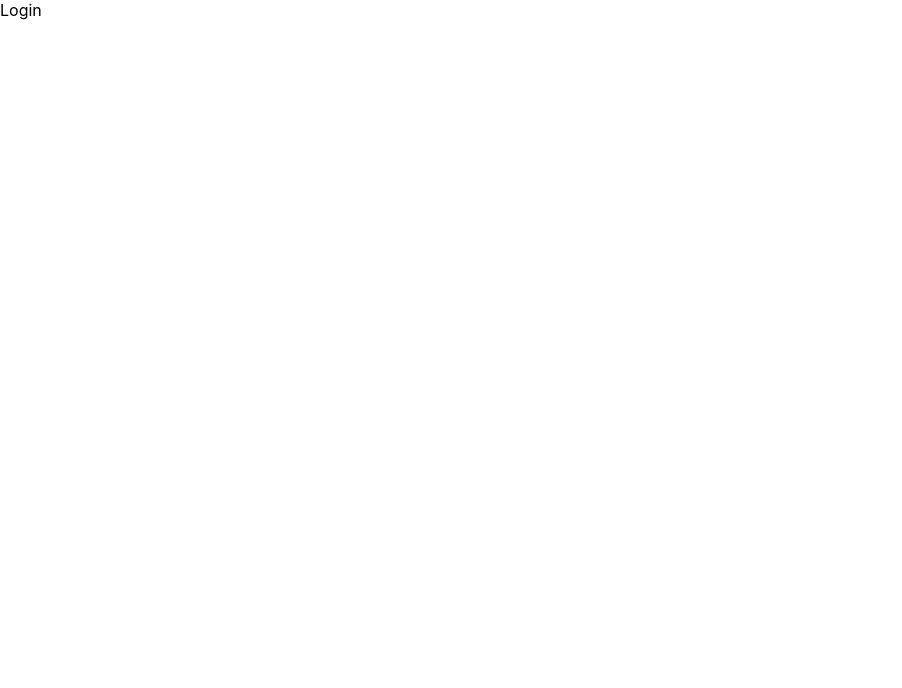
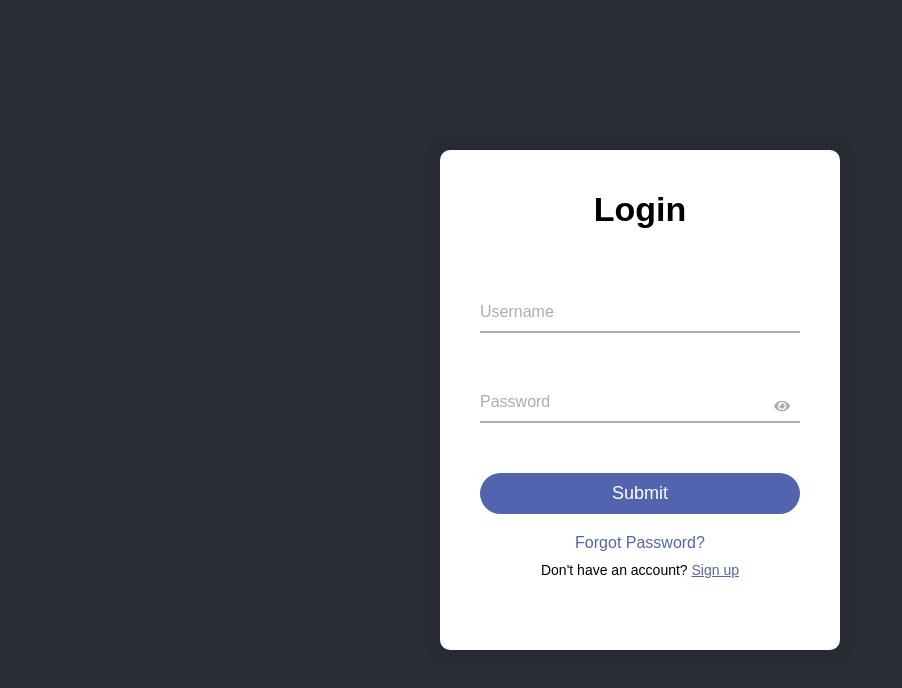
Before and after one commit to KatharOm15/Hope-Link, a React (Create React App) app in the folder hopelink-frontend/: page / in a window 1280 px wide. Shown: the top 688 px of the page, without its empty margins (0-902 px from the left). Built offline with nearby package versions, Linux system fonts and the light colour scheme.

Commit message:
login page design done

```diff
--- a/hopelink-frontend/src/components/login/Login.css
+++ b/hopelink-frontend/src/components/login/Login.css
@@ -0,0 +1,145 @@
+* {
+  margin: 0;
+  padding: 0;
+  box-sizing: border-box;
+}
+
+body {
+  display: flex;
+  justify-content: center;
+  align-items: center;
+  height: 100vh;
+  background: #282c34;
+  font-family: "Arial", sans-serif;
+}
+
+.login-container {
+  display: flex;
+  justify-content: center;
+  align-items: center;
+  height: 100vh;
+}
+
+.login-box {
+  position: relative;
+  background: #fff;
+  padding: 40px;
+  border-radius: 10px;
+  box-shadow: 0 0 20px rgba(0, 0, 0, 0.1);
+  width: 400px;
+  height: 500px;
+  text-align: center;
+  animation: slideIn 1s ease;
+}
+
+.login-title {
+  font-size: 34px;
+  font-weight: bold;
+  margin-bottom: 20%;
+}
+
+.input-box {
+  position: relative;
+  margin-bottom: 50px;
+}
+
+.input-box input {
+  width: 100%;
+  padding: 10px;
+  font-size: 16px;
+  border: none;
+  border-bottom: 2px solid #adadad;
+  outline: none;
+  background: none;
+  transition: border 0.3s ease;
+}
+
+.input-box label {
+  position: absolute;
+  top: 10px;
+  left: 0;
+  pointer-events: none;
+  font-size: 16px;
+  color: #adadad;
+  transition: 0.5s ease;
+}
+
+.input-box input:focus ~ label,
+.input-box input:valid ~ label {
+  top: -20px;
+  color: #5264ae;
+  font-size: 12px;
+}
+
+.input-box input:focus {
+  border-color: #5264ae;
+}
+
+.password-toggle-icon {
+  position: absolute;
+  top: 15px;
+  right: 10px;
+  cursor: pointer;
+  color: #adadad;
+}
+
+.password-toggle-icon:hover {
+  color: #5264ae;
+}
+
+.submit-btn {
+  width: 100%;
+  padding: 10px;
+  background: #5264ae;
+  border: none;
+  color: #fff;
+  font-size: 18px;
+  border-radius: 25px;
+  cursor: pointer;
+  transition: background 0.3s ease;
+}
+
+.submit-btn:hover {
+  background: #4153a1;
+}
+
+.login-options {
+  margin-top: 20px;
+}
+
+.forgot-password {
+  color: #5264ae;
+  cursor: pointer;
+  margin-bottom: 10px;
+  transition: color 0.3s ease;
+}
+
+.forgot-password:hover {
+  color: #4153a1;
+}
+
+.signup-option {
+  font-size: 14px;
+}
+
+.signup-link {
+  color: #5264ae;
+  cursor: pointer;
+  text-decoration: underline;
+  transition: color 0.3s ease;
+}
+
+.signup-link:hover {
+  color: #4153a1;
+}
+
+@keyframes slideIn {
+  0% {
+    transform: translateY(-100px);
+    opacity: 0;
+  }
+  100% {
+    transform: translateY(0);
+    opacity: 1;
+  }
+}
--- a/hopelink-frontend/src/components/login/Login.jsx
+++ b/hopelink-frontend/src/components/login/Login.jsx
@@ -1,5 +1,81 @@
-import React from "react";
+import React, { useState } from "react";
+import "./Login.css"; // Ensure the CSS is linked properly
+import { FaEye, FaEyeSlash } from "react-icons/fa"; // Import Font Awesome icons
 
-export default function Login() {
-  return <div>Login</div>;
-}
+const Login = () => {
+  const [formState, setFormState] = useState({ username: "", password: "" });
+  const [showPassword, setShowPassword] = useState(false); // State to toggle password visibility
+
+  const handleInputChange = (e) => {
+    const { name, value } = e.target;
+    setFormState({ ...formState, [name]: value });
+  };
+
+  const handleSubmit = (e) => {
+    e.preventDefault();
+    alert(`Logging in as ${formState.username}`);
+  };
+
+  const toggleShowPassword = () => {
+    setShowPassword(!showPassword);
+  };
+
+  const handleForgotPassword = () => {
+    alert("Forgot Password clicked");
+  };
+
+  const handleSignup = () => {
+    alert("Redirecting to signup");
+  };
+
+  return (
+    <div className="login-container">
+      <div className="login-box">
+        <h2 className="login-title">Login</h2>
+        <form onSubmit={handleSubmit}>
+          <div className="input-box">
+            <input
+              type="text"
+              name="username"
+              required
+              value={formState.username}
+              onChange={handleInputChange}
+            />
+            <label>Username</label>
+          </div>
+          <div className="input-box">
+            <input
+              type={showPassword ? "text" : "password"}
+              name="password"
+              required
+              value={formState.password}
+              onChange={handleInputChange}
+            />
+            <label>Password</label>
+            <span className="password-toggle-icon" onClick={toggleShowPassword}>
+              {showPassword ? <FaEyeSlash /> : <FaEye />}
+            </span>
+          </div>
+          <button type="submit" className="submit-btn">
+            Submit
+          </button>
+        </form>
+
+        {/* Forgot password and Sign up options */}
+        <div className="login-options">
+          <p className="forgot-password" onClick={handleForgotPassword}>
+            Forgot Password?
+          </p>
+          <p className="signup-option">
+            Don't have an account?{" "}
+            <span onClick={handleSignup} className="signup-link">
+              Sign up
+            </span>
+          </p>
+        </div>
+      </div>
+    </div>
+  );
+};
+
+export default Login;
--- /dev/null
+++ b/package.json
@@ -0,0 +1,5 @@
+{
+  "dependencies": {
+    "react-icons": "^5.3.0"
+  }
+}
```
Also changed, not shown: 1 other file (tests, documents, lock files or other folders).
